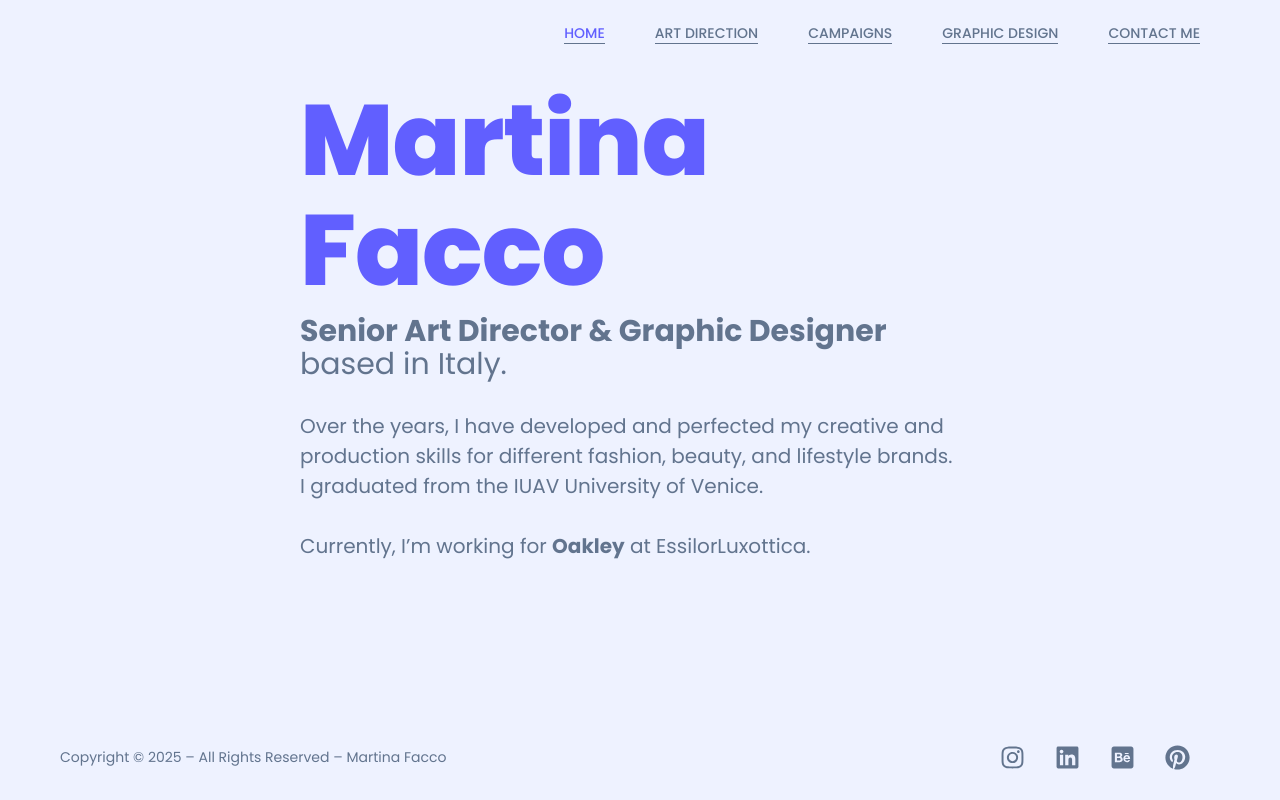
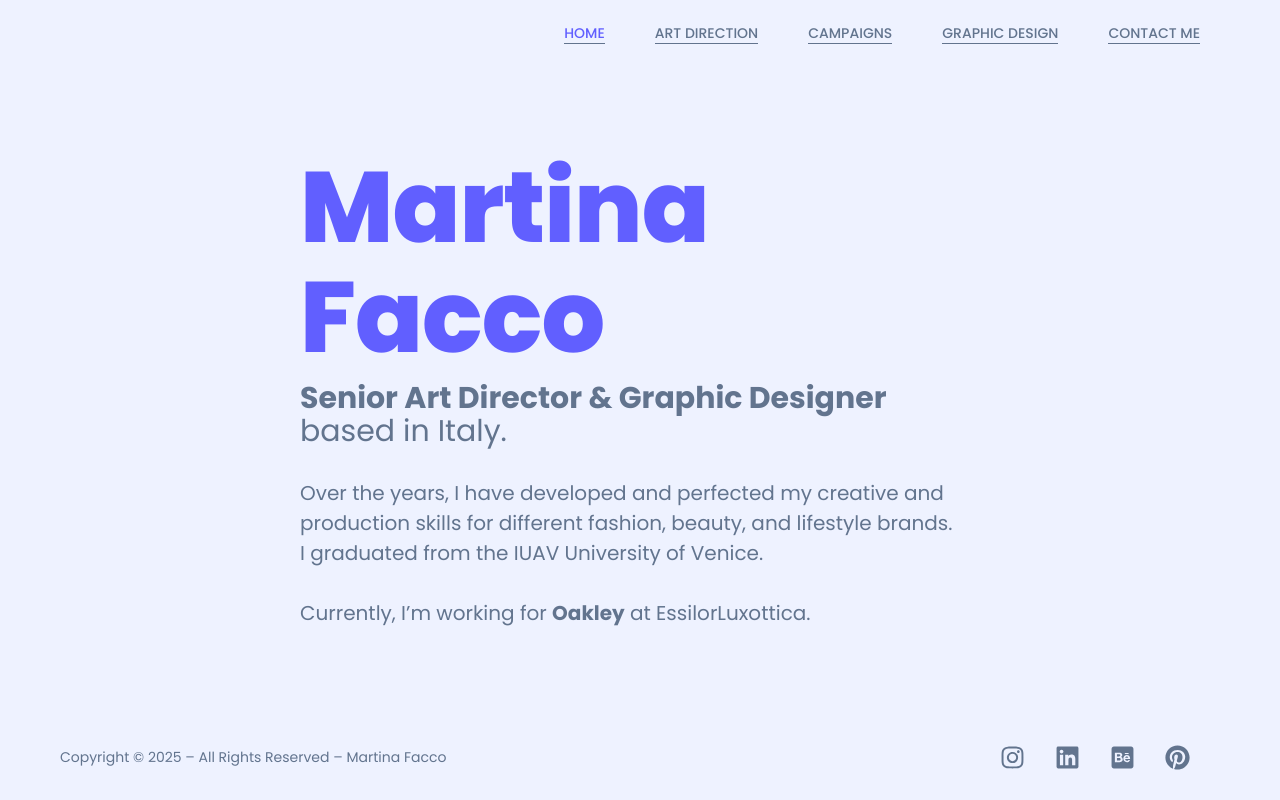
Before and after one commit to samspi-tech/martina-facco, a React (Vite) app: page / in a window 1280 px wide. Built offline with nearby package versions, Linux system fonts and the light colour scheme.

Commit message:
style(about-me): add slide-in effect to the description

```diff
--- a/src/components/aboutMe/AboutMe.module.css
+++ b/src/components/aboutMe/AboutMe.module.css
@@ -1,8 +1,13 @@
 .article {
-    margin: auto;
+    height: 100%;
     padding: 2rem;
+    margin: 0 auto;
     max-width: 720px;
     overflow: hidden;
+
+    display: flex;
+    flex-direction: column;
+    justify-content: center;
 }
 
 .article hgroup p {
@@ -10,6 +15,9 @@
     line-height: 1.1;
     padding-top: 1rem;
     color: var(--secondary);
+}
+
+.article hgroup p, section p {
     animation: slide-in-from-bottom .5s linear forwards;
 }
 
```
